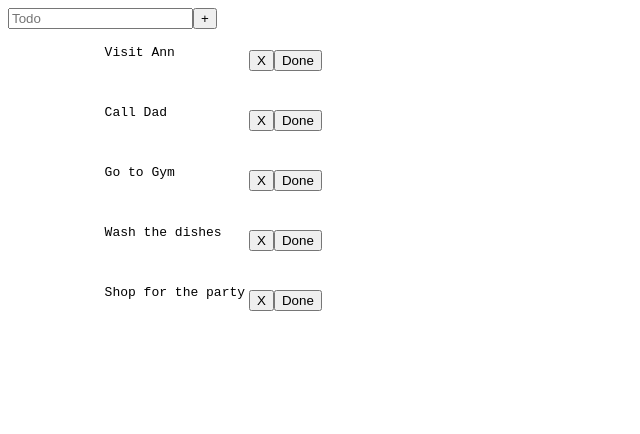
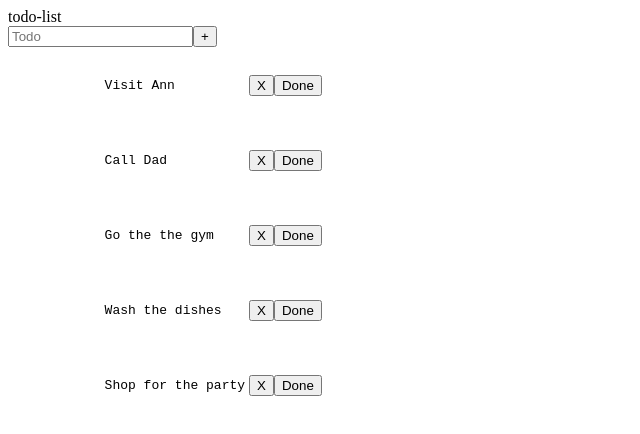
Before and after one commit to jmcmillenmusic/angular-test-project, an Angular app in the folder todo-list/: page / in a window 1280 px wide. Shown: the top 434 px of the page, without its empty margins (0-640 px from the left). Built offline with nearby package versions, Linux system fonts and the light colour scheme.

Commit message:
Utilized data binding and Angular for loop to create tasks from tasks array

```diff
--- a/todo-list/src/app/app.component.html
+++ b/todo-list/src/app/app.component.html
@@ -1,58 +1,18 @@
 <div class="container">
   <div class="todo-list">
+    <!-- Double curly braces binds the data from app.component.ts -->
+    {{title}}
     <div class="input-group">
       <input type="text" placeholder="Todo">
       <button class="add-button">+</button>
     </div>
     <table>
-      <tr class="even">
+      <!-- *ngFor creates a for loop in Angular to create components for each task in the tasks array. -->
+      <tr *ngFor="let task of tasks" class="even">
         <td>
           <pre>
-            Visit Ann
-          </pre>
-        </td>
-        <td>
-          <button class="remove-button">X</button>
-          <button class="done-button">Done</button>
-        </td>
-      </tr>
-      <tr class="odd">
-        <td>
-          <pre>
-            Call Dad
-          </pre>
-        </td>
-        <td>
-          <button class="remove-button">X</button>
-          <button class="done-button">Done</button>
-        </td>
-      </tr>
-      <tr class="even">
-        <td>
-          <pre>
-            Go to Gym
-          </pre>
-        </td>
-        <td>
-          <button class="remove-button">X</button>
-          <button class="done-button">Done</button>
-        </td>
-      </tr>
-      <tr class="odd">
-        <td>
-          <pre>
-            Wash the dishes
-          </pre>
-        </td>
-        <td>
-          <button class="remove-button">X</button>
-          <button class="done-button">Done</button>
-        </td>
-      </tr>
-      <tr class="even">
-        <td>
-          <pre>
-            Shop for the party
+            <!-- Double curly braces binds the data from app.component.ts -->
+            {{task}}
           </pre>
         </td>
         <td>
--- a/todo-list/src/app/app.component.ts
+++ b/todo-list/src/app/app.component.ts
@@ -11,4 +11,11 @@ import { RouterOutlet } from '@angular/router';
 })
 export class AppComponent {
   title = 'todo-list';
+  tasks = [
+    'Visit Ann',
+    'Call Dad',
+    'Go the the gym',
+    'Wash the dishes',
+    'Shop for the party'
+  ];
 }
```
